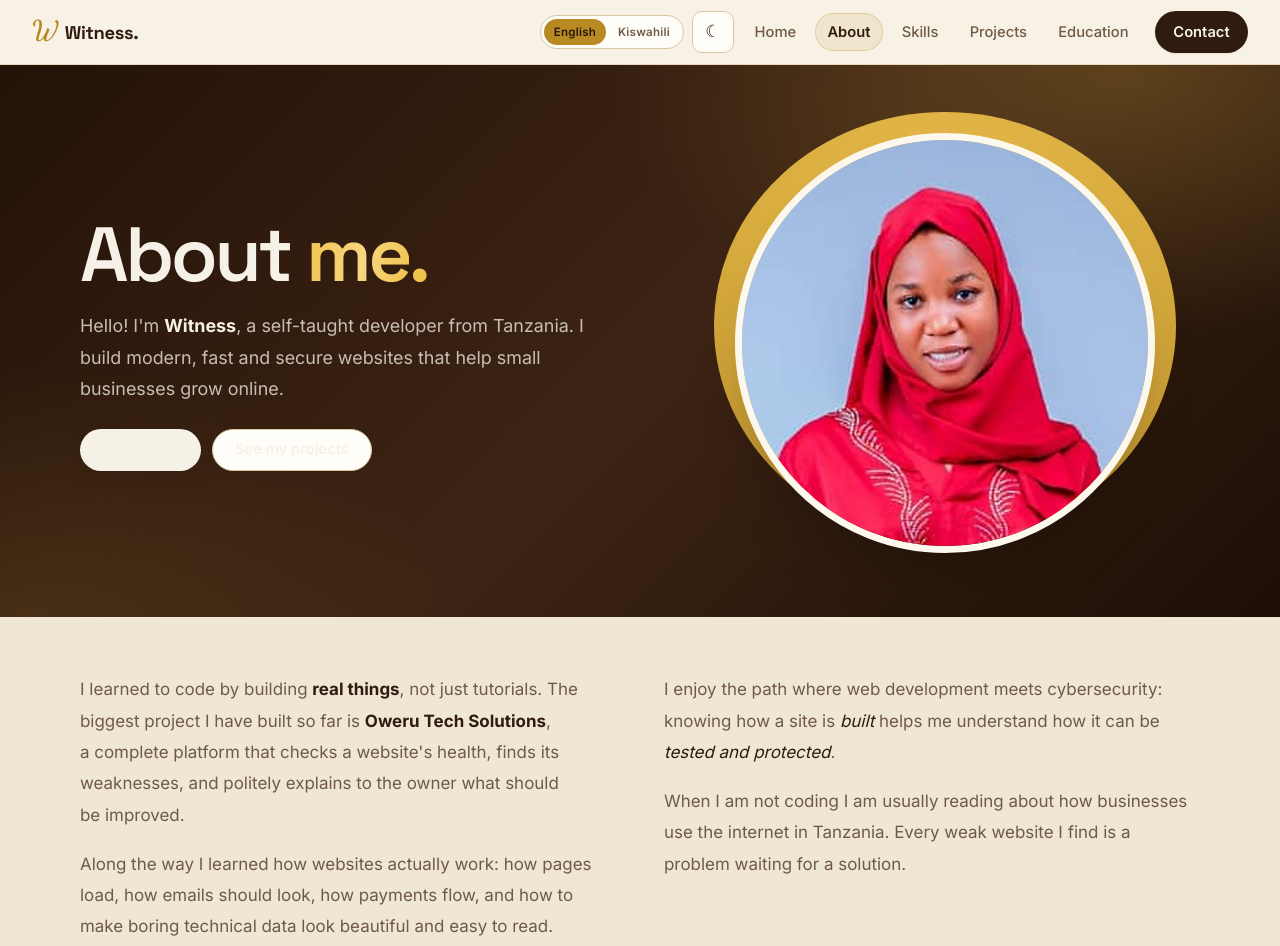
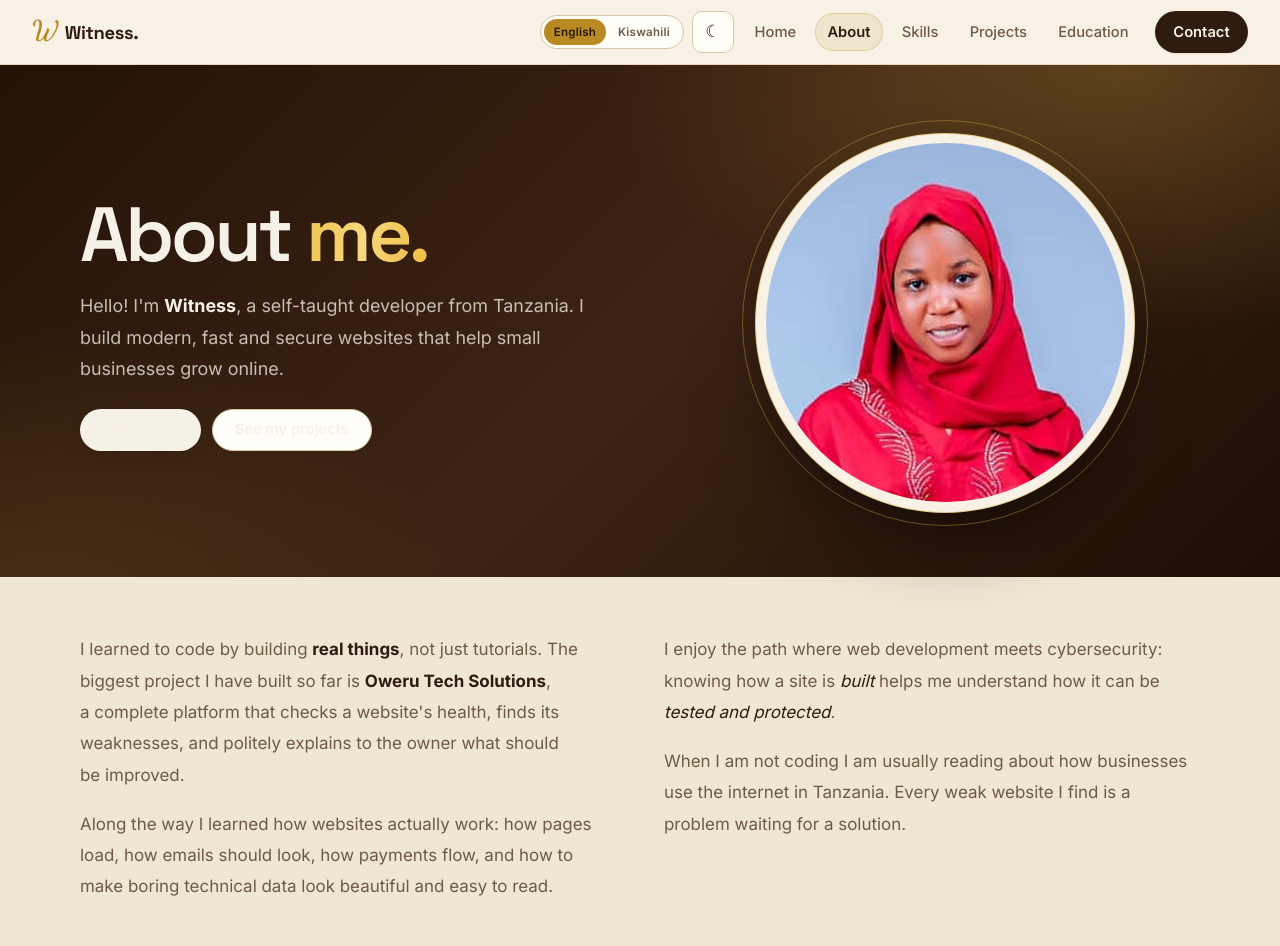
Before and after one commit to witnessamson047/witnessamson047.github.io, a plain HTML site: page about.html in a window 1280 px wide. Shown: the top 946 px of the page. Drawn offline with Linux system fonts and the light colour scheme.

Commit message:
Match About and Skills portraits to the home circular frame
Use the same cream mat, gold outline, outer ring and crop on all three
hero portraits for a consistent identity.

🤖 Generated with Codebuff
Co-Authored-By: Codebuff <noreply@codebuff.com>

```diff
--- a/styles.css
+++ b/styles.css
@@ -891,18 +891,25 @@ html[data-theme="dark"] .about-hero {
 }
 .about-hero-lead strong { color: var(--text); }
 .about-hero-actions { display: flex; flex-wrap: wrap; gap: 0.7rem; }
+/* Same circular treatment as the home page portrait */
 .about-hero-photo {
   position: relative;
-  width: min(100%, 420px);
+  width: min(100%, 380px);
   margin: 0;
   justify-self: center;
+  border: 1px solid rgba(217, 173, 63, 0.55);
+  border-radius: 50%;
+  background: #f7f1e6;
+  padding: 0.6rem;
+  box-shadow: 0 40px 90px -34px rgba(0, 0, 0, 0.75);
 }
 .about-hero-photo::before {
   content: "";
   position: absolute;
-  inset: -5% -5% 3%;
+  inset: -14px;
+  border: 1px solid rgba(217, 173, 63, 0.4);
   border-radius: 50%;
-  background: radial-gradient(circle at 50% 38%, #f2c657 0%, #d9ad3f 58%, #b98a24 100%);
+  pointer-events: none;
 }
 .about-hero-photo img {
   position: relative;
@@ -911,10 +918,8 @@ html[data-theme="dark"] .about-hero {
   height: auto;
   aspect-ratio: 1 / 1;
   object-fit: cover;
-  object-position: 50% 16%;
+  object-position: 50% 18%;
   border-radius: 50%;
-  border: 7px solid #fdf8ee;
-  box-shadow: 0 30px 60px -30px rgba(20, 10, 4, 0.6);
 }
 
 /* Contact and skills strip (Skills page) */
@@ -1513,7 +1518,7 @@ html.js-reveal [data-fade] .reveal-item.is-revealed {
   .contact-wrap,
   .home-strip { grid-template-columns: 1fr; }
   .about-hero-grid { grid-template-columns: 1fr; }
-  .about-hero-photo { order: -1; width: min(100%, 320px); }
+  .about-hero-photo { order: -1; width: min(100%, 300px); }
   .info-band-grid { grid-template-columns: 1fr; }
   .about-story { column-count: 1; }
   .about-project { grid-template-columns: 1fr; }
```
